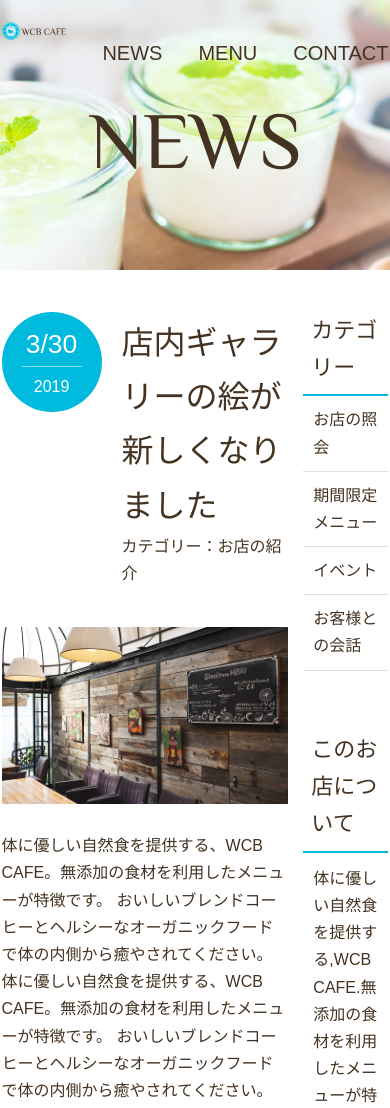
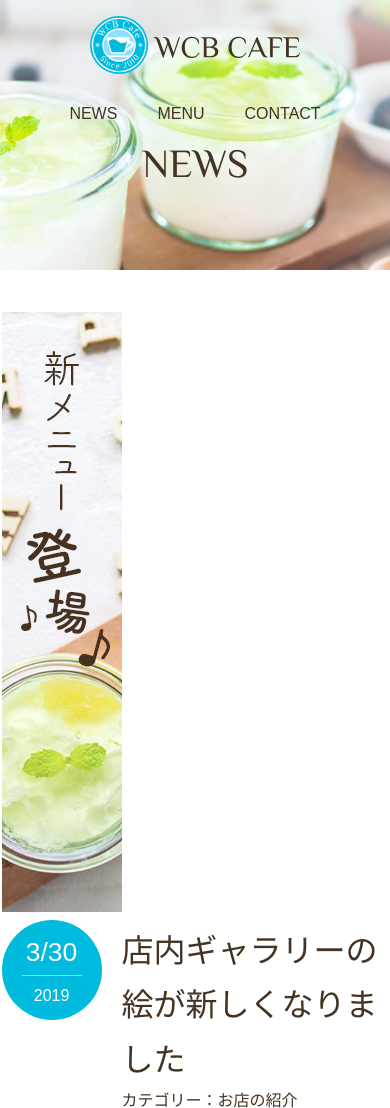
Before and after one commit to yabu-cyber/Lesson-HTML-CSS, a plain HTML site: page news.html in a window 390 px wide. Shown: the top 1108 px of the page. Drawn offline with Linux system fonts and the light colour scheme; some packages are replaced by stand-ins of ours.

Commit message:
ThirdCommit

```diff
--- a/CSS/style.css
+++ b/CSS/style.css
@@ -129,11 +129,17 @@ footer p{
 }
 
 article{
-    width:74%;
+    width:60%;
+    order:2;
 }
 
 aside{
     width:22%;
+    order:3;
+}
+
+.ad{
+    order:1;
 }
 
 .news-contents{
@@ -218,3 +224,41 @@ aside p{
 .sub-menu a:hover{
     color:#0bd;
 }
+
+
+
+
+
+@media (max-width: 600px) {
+
+    .news-contents{
+        flex-direction:column;
+    }
+
+    article,
+    aside{
+        width:100%;
+    }
+    .page-title {
+        font-size: 2.5rem;
+    }
+
+    /* HEADER */
+    .main-nav {
+        font-size: 1rem;
+        margin-top: 10px;
+    }
+    .main-nav li {
+        margin: 0 20px;
+    }
+
+    /* HOME */
+    .home-content {
+        margin-top: 20%;
+    }
+
+    .page-header{
+        flex-direction:column;
+        align-items:center;
+    }
+}
--- a/news.html
+++ b/news.html
@@ -3,6 +3,7 @@
 <html lang='ja'>
     <head>
         <meta charset="utf-8">
+        <meta name="viewport" content="width=device-widt, initial-scale=1">
         <title>WCB Cafe -NEWS</title>
         <meta name="descripttion" content="ブレンド
         コーヒーとヘルシーなオーガニックフードを提供するカフェ">
@@ -79,6 +80,10 @@
                 </p>
             </aside>
 
+            <div class="ad">
+                <img src="images/banner.jpg" alt="新メニュー登場">
+            </div>
+
         </div><!--.news-contents-->
 
         <footer>
```
Also changed, not shown: images/banner.jpg (added).
